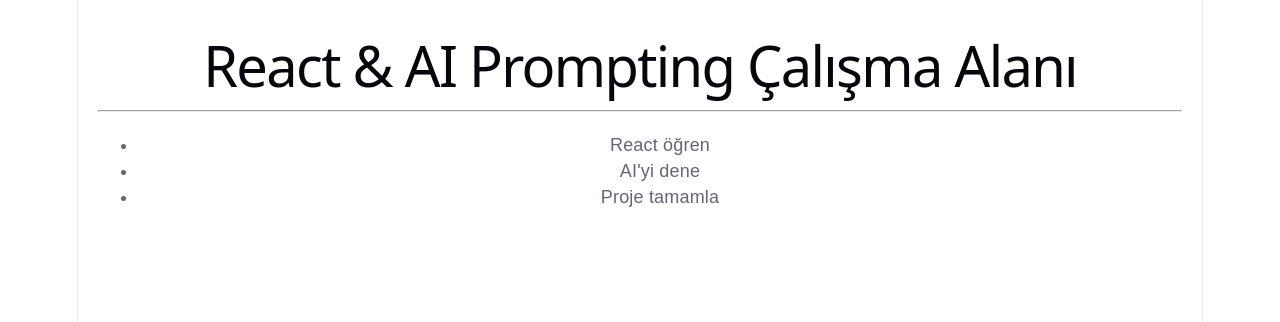
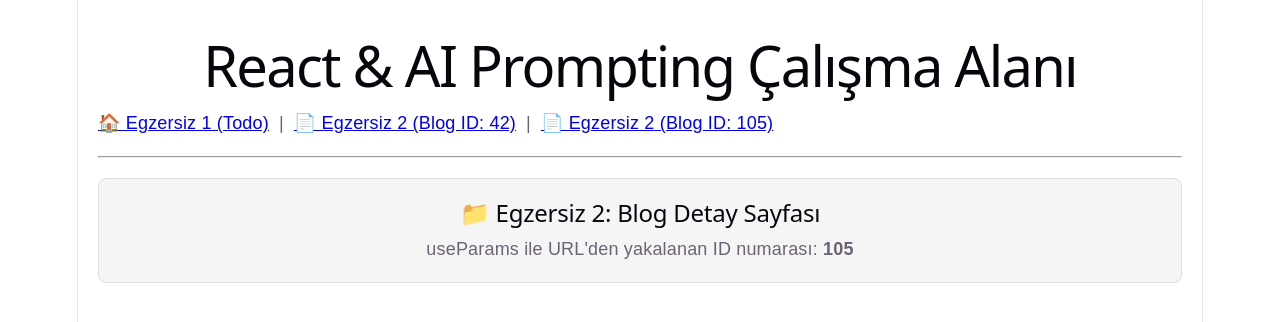
Before and after one commit to gocmensuheda/Prompting-Practices, a React (Vite) app in the folder react-examples/todo-app/: page /blog/105 in a window 1280 px wide. Shown: the top 322 px of the page. Built offline with nearby package versions, Linux system fonts and the light colour scheme.

Commit message:
app güncellendi

```diff
--- a/react-examples/todo-app/package.json
+++ b/react-examples/todo-app/package.json
@@ -11,7 +11,8 @@
   },
   "dependencies": {
     "react": "^19.2.6",
-    "react-dom": "^19.2.6"
+    "react-dom": "^19.2.6",
+    "react-router-dom": "^7.15.1"
   },
   "devDependencies": {
     "@babel/core": "^7.29.0",
--- a/react-examples/todo-app/src/App.jsx
+++ b/react-examples/todo-app/src/App.jsx
@@ -1,17 +1,33 @@
 // src/App.jsx
-import TodoPage from "./TodoPage"; // Sadece temiz TodoPage dosyamızı çağırıyoruz
+import { BrowserRouter as Router, Routes, Route, Link } from "react-router-dom";
+import TodoPage from "./TodoPage";
+import BlogPage from "./BlogPage";
 
 function App() {
   return (
-    <div style={{ padding: '20px', fontFamily: 'sans-serif' }}>
-      <h1>React & AI Prompting Çalışma Alanı</h1>
-      <hr style={{ margin: '20px 0', borderColor: '#eee' }} />
+    <Router>
+      <div style={{ padding: '20px', fontFamily: 'sans-serif' }}>
+        <h1>React & AI Prompting Çalışma Alanı</h1>
 
+        {/* Sayfalar arası geçişi sağlayan sade menü */}
+        <nav style={{ marginBottom: '20px', display: 'flex', gap: '10px' }}>
+          <Link to="/">🏠 Egzersiz 1 (Todo)</Link> |
+          <Link to="/blog/42">📄 Egzersiz 2 (Blog ID: 42)</Link> |
+          <Link to="/blog/105">📄 Egzersiz 2 (Blog ID: 105)</Link>
+        </nav>
 
+        <hr style={{ margin: '20px 0', borderColor: '#eee' }} />
 
-      <TodoPage />
+        {/* TEMİZ ROTA DAĞILIMI */}
+        <Routes>
+          {/* Ana sayfada sadece TodoPage dosyası açılır */}
+          <Route path="/" element={<TodoPage />} />
 
-    </div>
+          {/* /blog/:id adresinde sadece BlogPage dosyası açılır */}
+          <Route path="/blog/:id" element={<BlogPage />} />
+        </Routes>
+      </div>
+    </Router>
   );
 }
 
--- /dev/null
+++ b/react-examples/todo-app/src/BlogPage.jsx
@@ -0,0 +1,21 @@
+// src/BlogPage.jsx
+import { useParams } from "react-router-dom";
+
+// ==========================================
+// Konu: React Router ile Çalışma
+// Örnek 2: Dinamik Rotalar ve useParams
+// ==========================================
+
+// Verilen Prompt:
+// "BlogPost komponentinde useParams kullanarak id parametresini yakala ve bir yazı başlığı göster."
+
+export default function BlogPage() {
+  const { id } = useParams(); // URL'den gelen dinamik ID'yi yakalar
+
+  return (
+    <div style={{ padding: '20px', background: '#f5f5f5', border: '1px solid #ddd', borderRadius: '8px' }}>
+      <h2>📁 Egzersiz 2: Blog Detay Sayfası</h2>
+      <p>useParams ile URL'den yakalanan ID numarası: <strong>{id}</strong></p>
+    </div>
+  );
+}
--- a/react-examples/todo-app/src/TodoPage.jsx
+++ b/react-examples/todo-app/src/TodoPage.jsx
@@ -5,25 +5,23 @@
 // Örnek 1: Bileşen Parçalama ve Prop Aktarımı
 // ==========================================
 
-// Başlangıç Kodu
-function TodoList() {
-  const todos = ["React öğren", "AI'yi dene", "Proje tamamla"];
-  return (
-    <ul>
-      {todos.map((todo, index) => (
-        <TodoItem key={index} text={todo} />
-      ))}
-    </ul>
-  );
-}
-
 // Verilen Prompt:
 // "TodoItem komponentini oluşturun ve text prop'unu kullanarak her bir todo öğesini liste."
 
-// AI'ın Ürettiği Çözüm Kodu:
 function TodoItem({ text }) {
   return <li>{text}</li>;
 }
 
-// Bu sayfayı dışarıya TodoList adıyla açıyoruz
-export default TodoList;
+export default function TodoList() {
+  const todos = ["React öğren", "AI'yi dene", "Proje tamamla"];
+  return (
+    <div>
+      <h2>💡 Egzersiz 1: Orijinal Sade Liste</h2>
+      <ul>
+        {todos.map((todo, index) => (
+          <TodoItem key={index} text={todo} />
+        ))}
+      </ul>
+    </div>
+  );
+}
```
Also changed, not shown: 1 other file (tests, documents, lock files or other folders).
